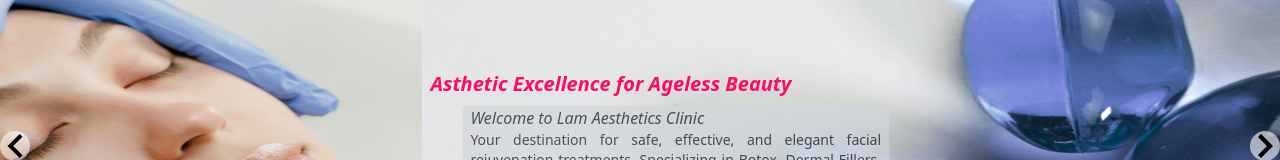
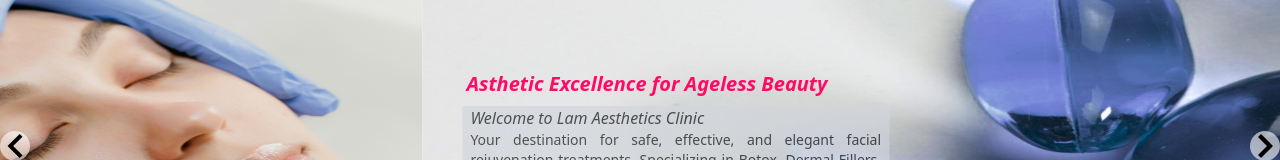
Before and after one commit to Arqam2000/asthetic-beauty-clinic, a React (Vite) app: page / in a window 1280 px wide. Shown: the part 179-339 px from the top of the page. Built offline with nearby package versions, Linux system fonts and the light colour scheme.

Commit message:
Update Slider.jsx

```diff
--- a/src/components/Slider.jsx
+++ b/src/components/Slider.jsx
@@ -20,7 +20,7 @@
                     images.map((image, index) => (
                         <div className="each-slide-effect">
                             <div style={{ 'backgroundImage': `url(${image})` }}>
-                                <div className='mx-2 mb-2'>
+                                <div className='mx-2 mb-2 lg:mx-11'>
                                     <h1 className='lg:text-xl font-bold text-base text-[#ff0a64] italic'>Asthetic Excellence for Ageless Beauty</h1>
                                 </div>
                                 <div className='lg:w-2/6 w-[290px]  flex flex-col gap-2 lg:ml-10 ml-2  bg-gray-300 opacity-65 px-2'>
```
